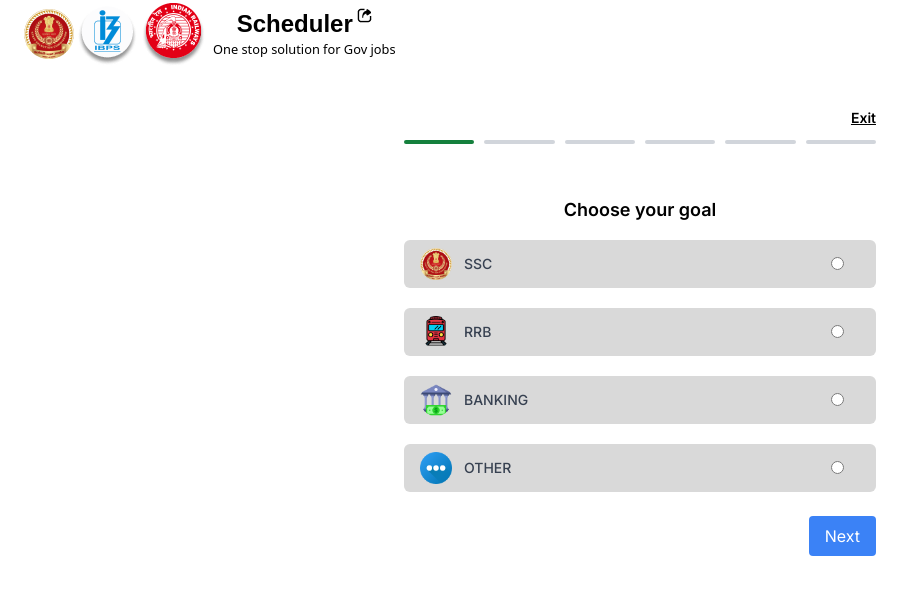
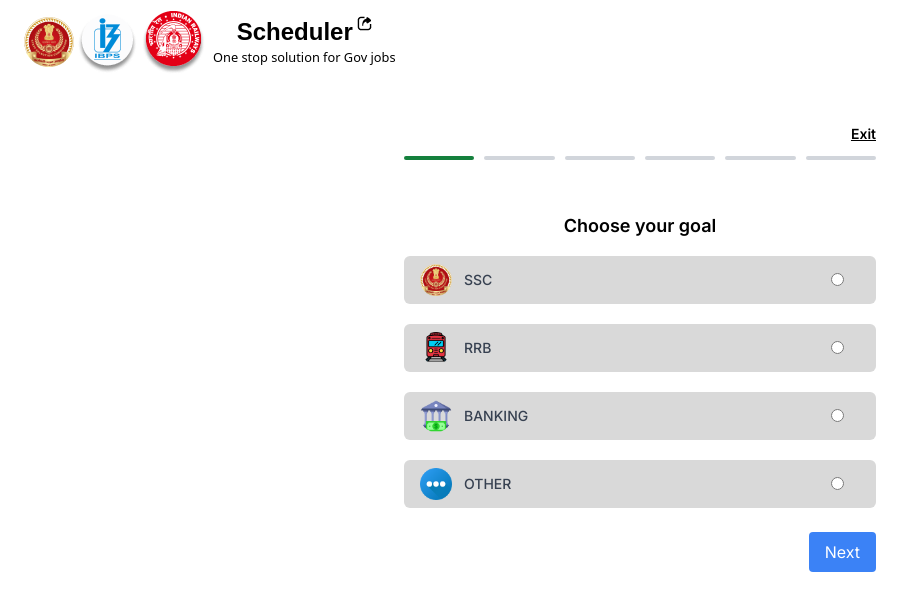
Before and after one commit to jaiswalshash/schedular, a React (Create React App) app: page /form in a window 1280 px wide. Shown: the top 610 px of the page, without its empty margins (0-915 px from the left). Built offline with nearby package versions, Linux system fonts and the light colour scheme; the HTML template or start-up script is replaced by a standard one; a web font is replaced by a local one.

Commit message:
UI updated

```diff
--- a/src/components/Navbar.jsx
+++ b/src/components/Navbar.jsx
@@ -34,7 +34,7 @@
   const isActive = (path) => location.pathname === path;
 
   return (
-    <nav className={`flex ${location.pathname ==="/" ? "bg-[#36332F80] py-2 bg-opacity-50 absolute text-white": "block text-[#364374" } w-full justify-between items-center px-6`}>
+    <nav className={`flex ${location.pathname ==="/" ? "bg-[#36332F80]  bg-opacity-50 absolute text-white": "block text-[#364374" } w-full justify-between items-center py-2 px-6`}>
       {/* Left Section - Logo and Slogan */}
       <div  className="flex gap-2">
         <div className="flex justify-center items-center">
```
